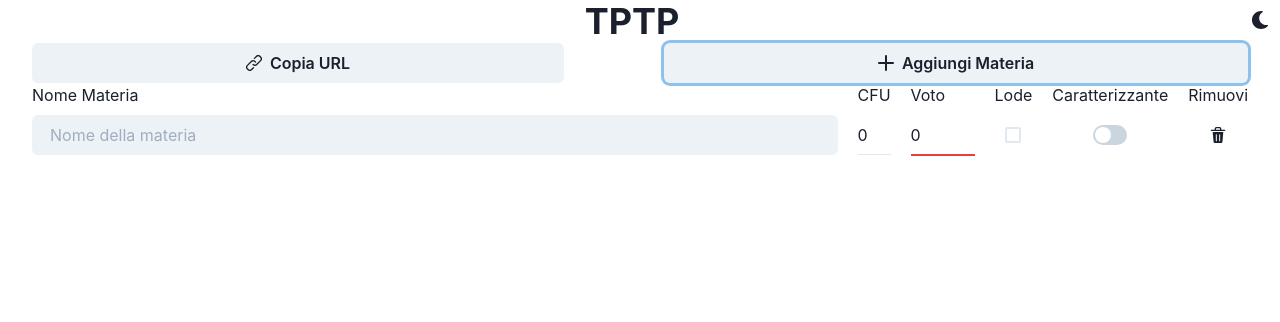
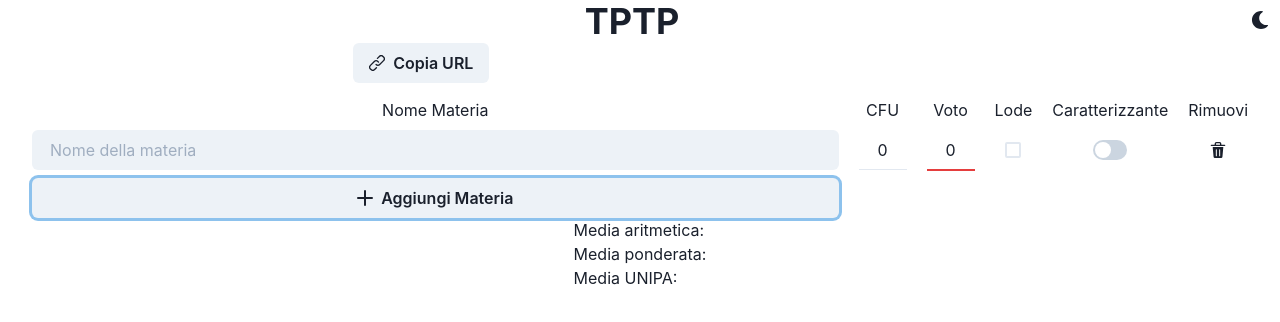
Before and after one commit to ExalFabu/TPTP, a React (Create React App) app: page / in a window 1280 px wide. Both pictures are taken after a click on the button "Aggiungi Materia". Shown: the top 322 px of the page. Built offline with nearby package versions, Linux system fonts and the light colour scheme.

Commit message:
Succesfully converted to grid

```diff
--- a/src/App.js
+++ b/src/App.js
@@ -6,12 +6,14 @@ import {
   Heading,
   Center,
   Grid,
+  Button,
 } from '@chakra-ui/react';
 
 import { ColorModeSwitcher } from './ColorModeSwitcher';
 import { LectureType } from './components/Lecture';
 import LectureTable from './components/LectureTable';
 import Average from './components/Average';
+import { LinkIcon } from '@chakra-ui/icons';
 
 const checkUrlParams = urlLocation => {
   if (
@@ -51,9 +53,19 @@ const defaultLectures =
   JSON.parse(localStorage.getItem('lectures')) ||
   [];
 
+  const urlToClipboard = (allLectures) => {
+    const basename = window.location.origin;
+    const path = '?lectures=' + encodeURIComponent(JSON.stringify(allLectures));
+    const url = basename + path;
+    navigator.clipboard.writeText(url);
+    // window.history.replaceState(null, null, path);
+  };
+
 function App() {
 
   let [lectures, setLecturesState] = useState(defaultLectures);
+
+
 
   // Funzione wrapper a setLecturesState così da salvare anche in LocalStorage ogni volta.
   const setLectures = l => {
@@ -69,7 +81,12 @@ function App() {
         </Center>
         <ColorModeSwitcher justifySelf="flex-end" />
       </Grid>
-      <Container maxW="100%" alignContent="center">
+      <Container>
+      <Button leftIcon={<LinkIcon />} onClick={() => urlToClipboard(lectures)}>
+          Copia URL
+        </Button>
+      </Container>
+      <Container maxW="100%" alignContent="center" mt="15px">
         <LectureTable
           key={0}
           allLectures={lectures}
--- a/src/components/Average.js
+++ b/src/components/Average.js
@@ -1,18 +1,29 @@
-import { Heading } from '@chakra-ui/layout';
+import { Grid, Text } from '@chakra-ui/layout';
 import React from 'react';
 
 const CFU_DA_LEVARE = 18;
 
-const calculateAverage = (allLectures, setLectures) => {
-    // const changeLectureBG = (lec, value) => {
-    //     const modifiedLectures = allLectures.map( el => {
-    //         if (el._id === lec._id){
-    //             el.isRemoved = value;
-    //         }
-    //     })
-    // }
+const calculateArithmeticAverage = allLectures => {
+  let sum = 0,
+    count = 0;
+  allLectures.forEach(element => {
+    if (
+      element.grade &&
+      element.cfu &&
+      element.grade >= 18 &&
+      element.grade <= 30 &&
+      element.cfu !== 0
+    ) {
+      count += 1;
+      sum += parseInt(element.grade);
+    }
+  });
+  let avg = Math.round((sum / count) * 100) / 100;
+  return isNaN(avg) ? '' : avg
+};
 
-    let weights = 0;
+const calculateWeightedAverage = allLectures => {
+  let weights = 0;
   let sum = 0;
   allLectures.forEach(element => {
     if (
@@ -27,7 +38,30 @@ const calculateAverage = (allLectures, setLectures) => {
     }
   });
   let avg = Math.round((sum / weights) * 100) / 100;
+  return isNaN(avg) ? '' : avg;
+};
 
+const calculateUnipaAverage = allLectures => {
+  // Calcolo la media ponderata, salvandomi somme pesate e pesi.
+  let weights = 0;
+  let sum = 0;
+  allLectures.forEach(element => {
+    if (
+      element.grade &&
+      element.cfu &&
+      element.grade >= 18 &&
+      element.grade <= 30 &&
+      element.cfu !== 0
+    ) {
+      weights += parseInt(element.cfu);
+      sum += parseInt(element.grade) * parseInt(element.cfu);
+      element.new_cfu = element.cfu;
+    }
+  });
+  let avg = Math.round((sum / weights) * 100) / 100;
+  // Mi prendo le materie non caratterizzanti con voti minori della media calcolata
+  // (Così che, la rimozione, non può che migliorare la media)
+  // Successivamente la ordino in ordine di voto, così da rimuovere quelle con voto minore prima.
   /** @type {Array} */
   let non_caratt_lecture = allLectures.filter(
     el =>
@@ -35,34 +69,30 @@ const calculateAverage = (allLectures, setLectures) => {
   );
 
   non_caratt_lecture.sort((a, b) => a.grade - b.grade);
+  console.log(non_caratt_lecture)
   let cfu_levati = 0,
     count = 0;
+
   if (non_caratt_lecture.length !== 0) {
     while (cfu_levati < CFU_DA_LEVARE && count < non_caratt_lecture.length) {
       // Rimuovo la materia con il voto più basso
-      sum -=
-        parseInt(non_caratt_lecture[count].grade) *
-        parseInt(non_caratt_lecture[count].cfu);
-      weights -= parseInt(non_caratt_lecture[count].cfu);
+      sum -= non_caratt_lecture[count].grade * non_caratt_lecture[count].cfu;
+      weights -= non_caratt_lecture[count].cfu;
 
-      // Se sforo i 18 la ricalcolo con il peso giusto
-      if (
-        parseInt(non_caratt_lecture[count].cfu) + cfu_levati >
-        CFU_DA_LEVARE
-      ) {
-        let new_weight =
-          parseInt(non_caratt_lecture[count].cfu) + cfu_levati - CFU_DA_LEVARE;
-        sum += parseInt(non_caratt_lecture[count].grade) * new_weight;
+      let new_weight = 0;
+
+      // Se sforo i ${CFU_DA_LEVARE} la ricalcolo con il peso giusto
+      if (non_caratt_lecture[count].cfu + cfu_levati > CFU_DA_LEVARE) {
+        new_weight = non_caratt_lecture[count].cfu + cfu_levati - CFU_DA_LEVARE;
+        sum += non_caratt_lecture[count].grade * new_weight;
         weights += new_weight;
       }
-    //   else{
-    //       changeLectureBG(non_caratt_lecture[count], true)
-    //   }
-      cfu_levati += parseInt(non_caratt_lecture[count].cfu);
+      cfu_levati += non_caratt_lecture[count].cfu;
+      non_caratt_lecture[count].new_cfu = new_weight;
       count++;
     }
   }
-  console.log(`avg ${avg}`);
+  console.log(`${avg}`);
   avg = Math.round((sum / weights) * 100) / 100;
   console.log(`avg ${avg}`);
 
@@ -71,8 +101,10 @@ const calculateAverage = (allLectures, setLectures) => {
 
 export default function Average({ allLectures, setLectures }) {
   return (
-    <>
-      <Heading>{calculateAverage(allLectures)}</Heading>
-    </>
+    <Grid column={3}>
+      <Text>Media aritmetica: {calculateArithmeticAverage(allLectures)}</Text>
+      <Text>Media ponderata: {calculateWeightedAverage(allLectures)}</Text>
+      <Text>Media UNIPA: {calculateUnipaAverage(allLectures)}</Text>
+    </Grid>
   );
 }
--- a/src/components/Lecture.js
+++ b/src/components/Lecture.js
@@ -1,11 +1,5 @@
 import React from 'react';
-import {
-  Checkbox,
-  Input,
-  Center,
-  IconButton,
-  Switch,
-} from '@chakra-ui/react';
+import { Checkbox, Input, Center, IconButton, Switch } from '@chakra-ui/react';
 import { DeleteIcon } from '@chakra-ui/icons';
 
 export class LectureType {
@@ -30,18 +24,18 @@ export class LectureType {
 // }
 
 export default function Lecture({ allLectures, setLectures, lecture }) {
-  const changeValue = event => {
+  const changeValue = (name, value) => {
     const modifiedLectures = allLectures.map(lec => {
       if (lecture._id === lec._id) {
-        lec[event.target.name] = event.target.value;
+        lec[name] = value;
       }
       return lec;
     });
     setLectures(modifiedLectures);
   };
 
-  const removeLecture = (_) => {
-    console.log(`Removing ${lecture.name}`)
+  const removeLecture = _ => {
+    console.log(`Removing ${lecture.name}`);
     const modifiedLectures = allLectures.filter(el => el._id !== lecture._id);
     setLectures(modifiedLectures);
   };
@@ -55,7 +49,7 @@ export default function Lecture({ allLectures, setLectures, lecture }) {
         variant="filled"
         placeholder="Nome della materia"
         value={lecture.name}
-        onChange={changeValue}
+        onChange={e => changeValue(e.target.name, e.target.value)}
       />
       {/* CFU Input */}
       <Input
@@ -65,10 +59,11 @@ export default function Lecture({ allLectures, setLectures, lecture }) {
         step={1}
         min={0}
         type="number"
-        onChange={changeValue}
+        onChange={e => changeValue(e.target.name, parseInt(e.target.value))}
         placeholder="CFU"
         value={lecture.cfu}
-        minW="2em"
+        minW="3em"
+        textAlign="center"
       ></Input>
 
       {/* Grade Input */}
@@ -78,13 +73,17 @@ export default function Lecture({ allLectures, setLectures, lecture }) {
         name="grade"
         aria-label="Voto"
         step={1}
-        isInvalid={(lecture.grade < 18 || lecture.grade > 30) && lecture.grade !== ""}
+        isInvalid={
+          (lecture.grade < 18 || lecture.grade > 30) && lecture.grade !== ''
+        }
         min={18}
         max={30}
-        onChange={changeValue}
+        onChange={e => changeValue(e.target.name, parseInt(e.target.value))}
         value={lecture.grade}
         placeholder="Voto"
-        minW="4em"
+        minW="3em"
+        textAlign="center"
+
       ></Input>
 
       {/* Lode Checkbox */}
@@ -93,14 +92,7 @@ export default function Lecture({ allLectures, setLectures, lecture }) {
           value={lecture.lode}
           name="lode"
           aria-label="Lode"
-          onChange={event => {
-            changeValue({
-              target: {
-                name: event.target.name,
-                value: event.target.checked,
-              },
-            });
-          }}
+          onChange={e => changeValue(e.target.name, e.target.checked)}
           isInvalid={parseInt(lecture.grade) !== 30 && lecture.lode}
         ></Checkbox>
       </Center>
@@ -111,14 +103,7 @@ export default function Lecture({ allLectures, setLectures, lecture }) {
           value={lecture.caratt}
           name="caratt"
           aria-label="Caratterizzante"
-          onChange={event => {
-            changeValue({
-              target: {
-                name: event.target.name,
-                value: event.target.checked,
-              },
-            });
-          }}
+          onChange={e => changeValue(e.target.name, e.target.checked)}
         ></Switch>
       </Center>
 
--- a/src/components/LectureTable.js
+++ b/src/components/LectureTable.js
@@ -1,6 +1,6 @@
 import { Button } from '@chakra-ui/button';
-import { AddIcon, LinkIcon } from '@chakra-ui/icons';
-import { Container, Grid, Text } from '@chakra-ui/layout';
+import { AddIcon } from '@chakra-ui/icons';
+import { Center, Container, Grid, Text } from '@chakra-ui/layout';
 import React from 'react';
 import Lecture, { LectureType } from './Lecture';
 
@@ -10,36 +10,25 @@ function LectureTable({ allLectures, setLectures }) {
     setLectures(newLectures);
   };
 
-  const urlToClipboard = () => {
-    const basename = window.location.origin;
-    const path = '?lectures=' + encodeURIComponent(JSON.stringify(allLectures));
-    const url = basename + path;
-    navigator.clipboard.writeText(url);
-    window.history.replaceState(null, null, path);
-  };
+
   return (
     <Container maxW="100%" alignContent="center">
-      <Grid templateColumns="auto auto" columnGap={100}>
-        <Button leftIcon={<LinkIcon />} onClick={urlToClipboard}>
-          Copia URL
-        </Button>
-        <Button leftIcon={<AddIcon />} onClick={addEmptyLecture}>
-          Aggiungi Materia
-        </Button>
-      </Grid>
+      {/* <Grid templateColumns="auto auto" columnGap={100}>
+
+      </Grid> */}
       <Grid
         templateColumns="minmax(max-content, 2fr) repeat(5, min-content)"
         columnGap={5}
         rowGap={2}
       >
         <>
-          <Text>Nome Materia</Text>
-          <Text>CFU</Text>
-          <Text>Voto</Text>
-          <Text>Lode</Text>
-          <Text>Caratterizzante</Text>
+          <Center><Text>Nome Materia</Text></Center>
+          <Center><Text>CFU</Text></Center>
+          <Center><Text>Voto</Text></Center>
+          <Center><Text>Lode</Text></Center>
+          <Center><Text>Caratterizzante</Text></Center>
 
-          <Text>Rimuovi</Text>
+          <Center><Text>Rimuovi</Text></Center>
         </>
         {allLectures.map(el => {
           return (
@@ -52,6 +41,9 @@ function LectureTable({ allLectures, setLectures }) {
             // </Tr>
           );
         })}
+        <Button leftIcon={<AddIcon />} onClick={addEmptyLecture}>
+          Aggiungi Materia
+        </Button>
       </Grid>
     </Container>
   );
```
Also changed, not shown: public/manifest.json.
